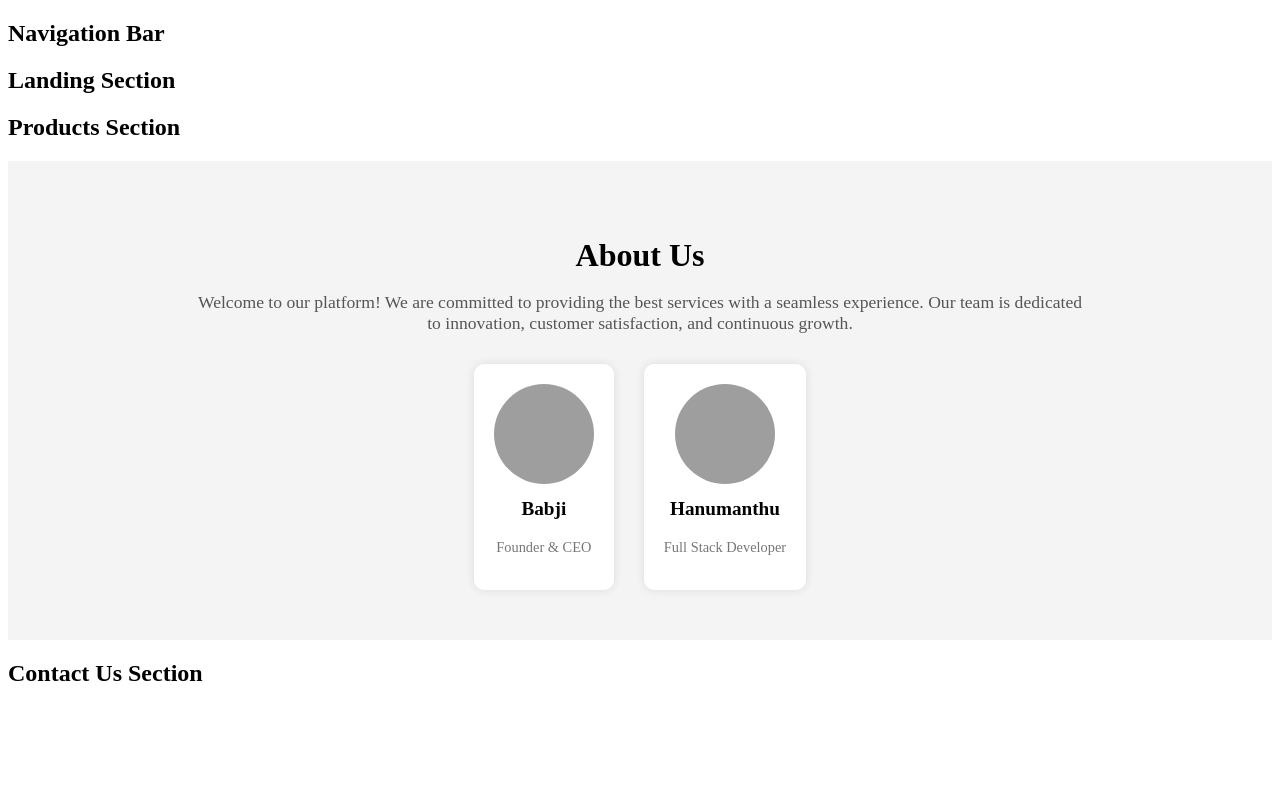
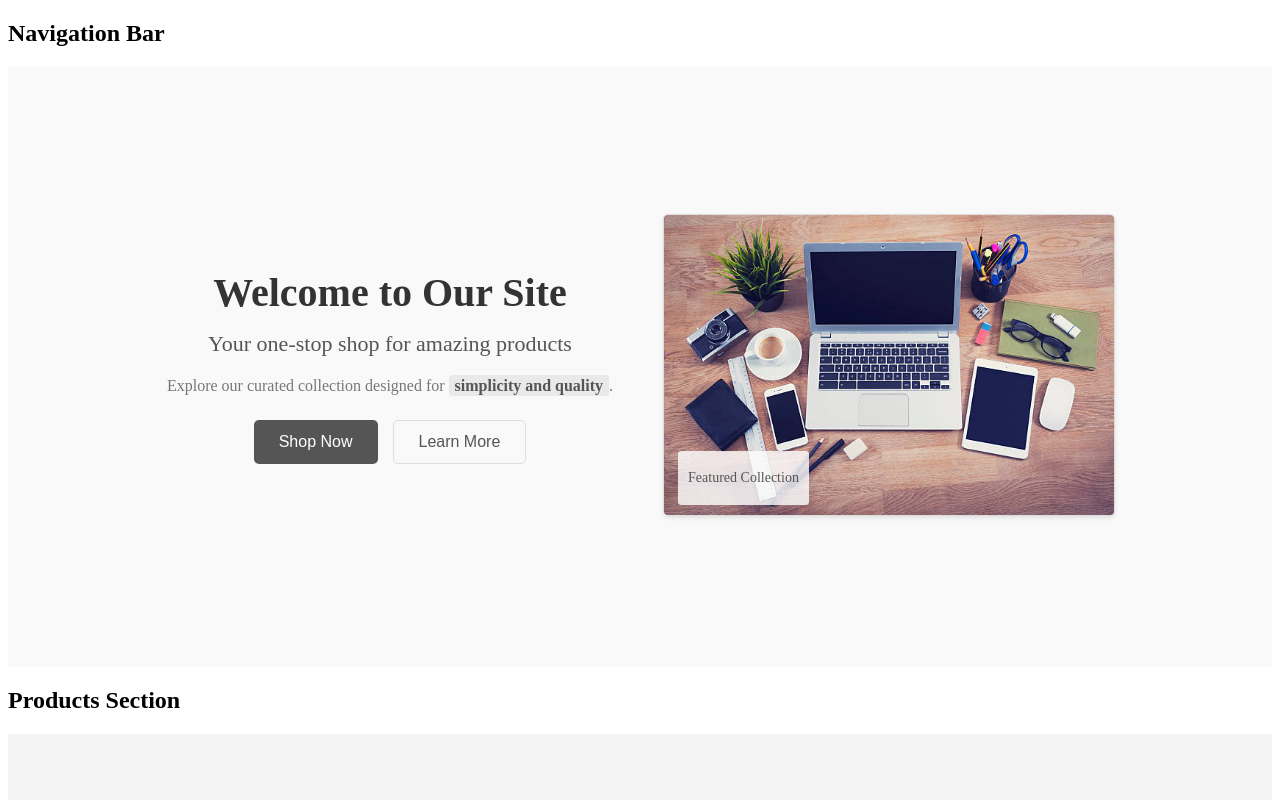
Before and after one commit to Dharam1302/securitydummyproject, a React (Vite) app: page / in a window 1280 px wide. Shown: the top 800 px of the page. Built offline with nearby package versions, Linux system fonts and the light colour scheme; grey boxes are pictures that could not be loaded.

Commit message:
Enhanced LandingSection with highlight, dual CTAs, and image overlay

```diff
--- /dev/null
+++ b/src/components/LandingSection.css
@@ -0,0 +1,126 @@
+.landing-section {
+    padding: 50px 20px;
+    /* More padding for prominence */
+    background-color: #f9f9f9;
+    /* Light gray background */
+    display: flex;
+    justify-content: center;
+    align-items: center;
+    gap: 50px;
+    /* Larger gap for balance */
+    flex-wrap: wrap;
+    min-height: 500px;
+    /* Taller section */
+}
+
+.landing-content {
+    text-align: center;
+    max-width: 600px;
+    /* Wider for more content */
+}
+
+.landing-content h1 {
+    font-size: 40px;
+    /* Bigger headline */
+    color: #333;
+    /* Dark gray */
+    margin: 0 0 15px 0;
+}
+
+.landing-content .subtitle {
+    font-size: 22px;
+    color: #555;
+    /* Medium gray */
+    margin: 0 0 20px 0;
+    font-weight: 400;
+}
+
+.landing-content p {
+    font-size: 16px;
+    color: #777;
+    /* Light gray */
+    margin: 0 0 25px 0;
+}
+
+.landing-content .highlight {
+    color: #555;
+    /* Medium gray */
+    font-weight: 600;
+    /* Slightly bold for emphasis */
+    background-color: #e9e9e9;
+    /* Very light gray highlight */
+    padding: 2px 6px;
+    border-radius: 3px;
+}
+
+.landing-content .cta-container {
+    display: flex;
+    justify-content: center;
+    gap: 15px;
+    /* Space between buttons */
+}
+
+.landing-content .cta-button {
+    padding: 12px 25px;
+    font-size: 16px;
+    border: none;
+    border-radius: 5px;
+    cursor: pointer;
+    transition: all 0.3s ease;
+    /* Smooth hover effect */
+}
+
+.cta-button.primary {
+    background-color: #555;
+    /* Medium gray */
+    color: #fff;
+    /* White text */
+}
+
+.cta-button.primary:hover {
+    background-color: #333;
+    /* Darker gray */
+}
+
+.cta-button.secondary {
+    background-color: transparent;
+    color: #555;
+    /* Medium gray text */
+    border: 1px solid #ddd;
+    /* Light border */
+}
+
+.cta-button.secondary:hover {
+    background-color: #ddd;
+    /* Light gray fill */
+    color: #333;
+}
+
+.landing-image-container {
+    position: relative;
+    /* For overlay positioning */
+    max-width: 450px;
+}
+
+.landing-image {
+    width: 100%;
+    max-width: 450px;
+    height: 300px;
+    /* Taller image */
+    object-fit: cover;
+    border-radius: 5px;
+    border: 1px solid #ddd;
+    box-shadow: 0 2px 4px rgba(0, 0, 0, 0.1);
+}
+
+.image-overlay {
+    position: absolute;
+    bottom: 15px;
+    left: 15px;
+    background-color: rgba(255, 255, 255, 0.8);
+    /* Semi-transparent white */
+    padding: 5px 10px;
+    border-radius: 3px;
+    font-size: 14px;
+    color: #555;
+}
--- a/src/components/LandingSection.jsx
+++ b/src/components/LandingSection.jsx
@@ -1,8 +1,33 @@
+import "./LandingSection.css"; // Import CSS
+import landingImage from "../assets/landing-image.jpg"; // Local image
+
 function LandingSection() {
   return (
-    <section>
-      <h2>Landing Section</h2>
+    <section className="landing-section">
+      <div className="landing-content">
+        <h1>Welcome to Our Site</h1>
+        <h2 className="subtitle">Your one-stop shop for amazing products</h2>
+        <p>
+          Explore our curated collection designed for{" "}
+          <span className="highlight">simplicity and quality</span>.
+        </p>
+        <div className="cta-container">
+          <button className="cta-button primary">Shop Now</button>
+          <button className="cta-button secondary">Learn More</button>
+        </div>
+      </div>
+      <div className="landing-image-container">
+        <img
+          src={landingImage}
+          alt="Landing visual"
+          className="landing-image"
+        />
+        <div className="image-overlay">
+          <p>Featured Collection</p>
+        </div>
+      </div>
     </section>
   );
 }
+
 export default LandingSection;
```
Also changed, not shown: src/assets/landing-image.jpg (added).
